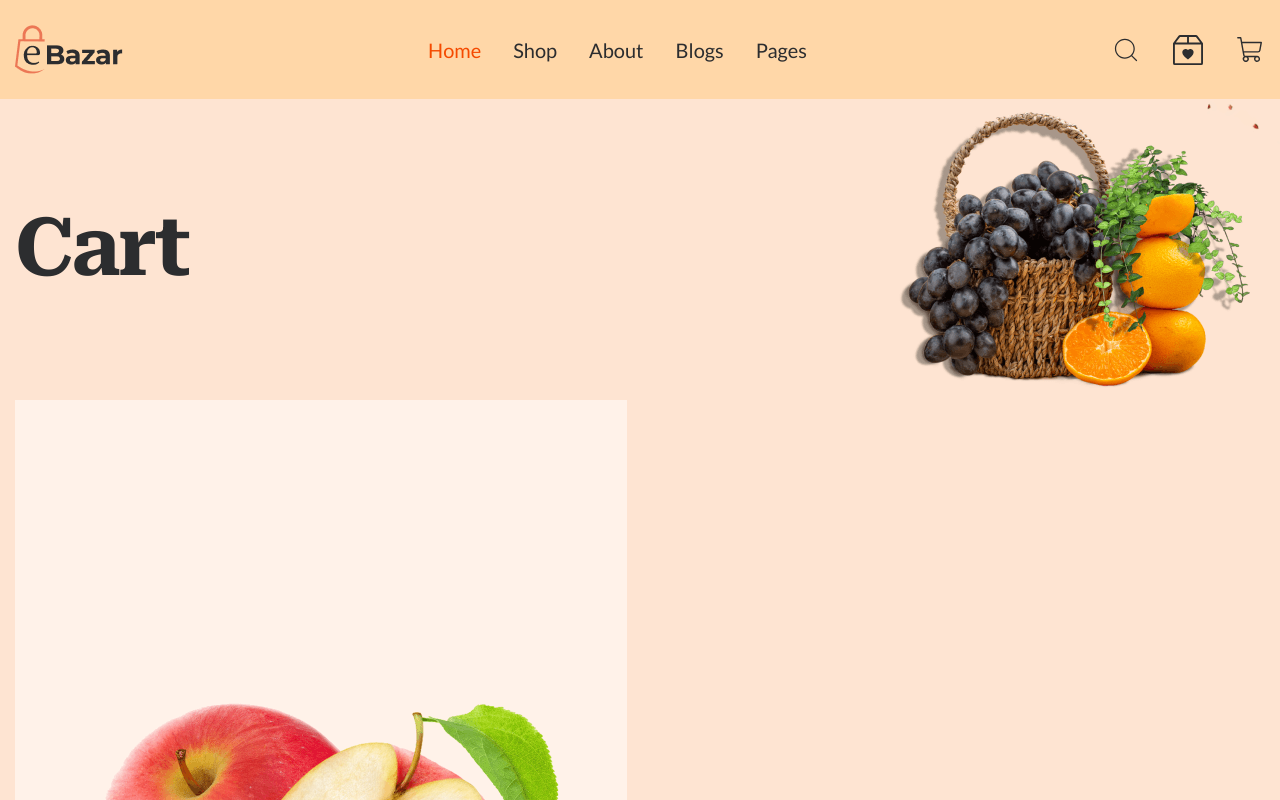
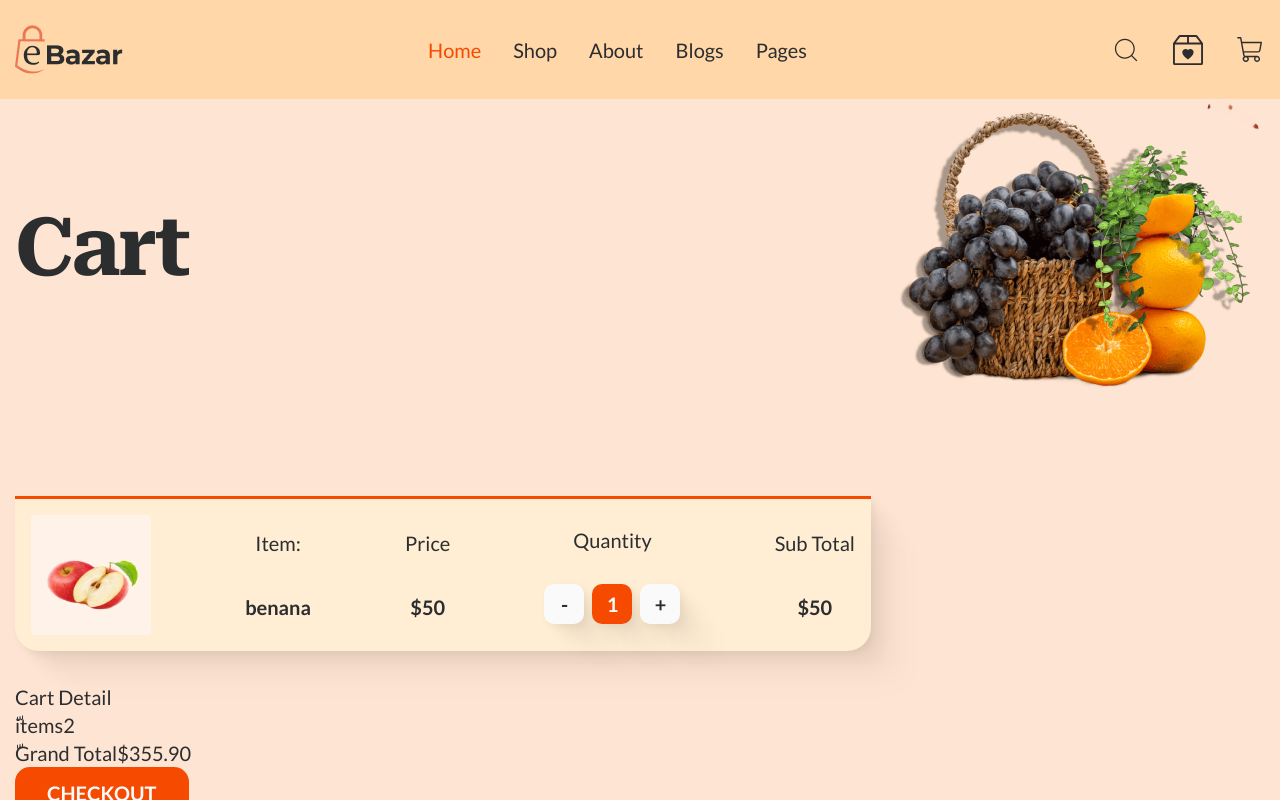
Before and after one commit to hossein1075/e-Bazar, a React (Vite) app: page /shop in a window 1280 px wide. Shown: the top 800 px of the page. Built offline with nearby package versions, Linux system fonts and the light colour scheme.

Commit message:
add css part 1 section shoping cart

```diff
--- a/src/components/Shop/ShoppingCart/ShoppingCart.jsx
+++ b/src/components/Shop/ShoppingCart/ShoppingCart.jsx
@@ -5,39 +5,39 @@ import InfoBtnOrigin from '../../main/componentsMain/BtnOrigin/InfoBtnOrigin'
 function ShoppingCart() {
     return (
         <>
-            <section>
+            <section className='text-xl mt-16 md:mt-24'>
                 <div className="container">
-                    <div>
-                        <div>
+                    <div className=''>
+                        <div className='flex flex-col sm:flex-row items-center justify-between border-t-3 border-solid border-orange-600 bg-orange-100 rounded-b-3xl shadow-sub mb-8 p-4 max-w-214'>
                             <div>
-                                <img src="/images/Products/p-1.png" alt="product" />
+                                <img src="/images/Products/p-1.png" className='size-30 rounded-sm' alt="product" />
                             </div>
-                            <div>
-                                <h5>item:</h5>
-                                <span>benana</span>
+                            <div className='flex flex-row sm:flex-col justify-around gap-2 items-center sm:h-[120px] mb-2.5 sm:mb-0 mt-5 sm:mt-0'>
+                                <h5>Item:</h5>
+                                <span className='font-bold font-Lato-Bold'>benana</span>
                             </div>
-                            <div>
-                                <h5>Price:</h5>
-                                <span>$50</span>
+                            <div className='flex flex-row w-full sm:w-auto sm:flex-col justify-between sm:justify-around gap-2 items-center sm:h-[120px] mb-2.5 sm:mb-0'>
+                                <h5>Price</h5>
+                                <span className='font-bold font-Lato-Bold'>$50</span>
                             </div>
-                            <div>
+                            <div className='flex flex-row w-full flex-wrap sm:w-auto sm:flex-col justify-between sm:justify-around gap-2 items-center sm:h-[120px] mb-2.5 sm:mb-0'>
                                 <h5>Quantity</h5>
                                 <div>
 
-                                    <ul>
-                                        <li>
+                                    <ul className='flex *:rounded-10px *:size-10 gap-2 font-bold font-Lato-Bold'>
+                                        <li className='bg-zinc-50 flexCenter shadow-sub text-xl'>
                                             <button>
                                                 -
                                             </button>
                                         </li>
 
-                                        <li>
+                                        <li className='bg-orange-600 flexCenter shadow-sub text-xl text-zinc-50'>
                                             <button>
                                                 1
                                             </button>
                                         </li>
 
-                                        <li>
+                                        <li className='bg-zinc-50 flexCenter shadow-sub text-xl'>
                                             <button>
                                                 +
                                             </button>
@@ -46,16 +46,16 @@ function ShoppingCart() {
 
                                 </div>
                             </div>
-                            <div>
+                            <div className='flex flex-row w-full sm:w-auto sm:flex-col justify-between sm:justify-around gap-2 items-center sm:h-[120px] mb-2.5 sm:mb-0'>
                                 <h5>Sub Total</h5>
-                                <span>$50</span>
+                                <span className='font-bold font-Lato-Bold'>$50</span>
                             </div>
                         </div>
                         <div>
                             <div>
                                 <h4>Cart Detail</h4>
                                 <div>ّ
-                                    <span>items:</span>
+                                    <span>items</span>
                                     <span>2</span>
                                 </div>
 
--- a/src/components/Shop/Title/ShopBanner.jsx
+++ b/src/components/Shop/Title/ShopBanner.jsx
@@ -3,7 +3,7 @@ import React from 'react'
 function ShopBanner() {
   return (
     <>
-    <section className='mt-25 pt-25 md:bg-[url(/images/Shop/banner.png)] bg-bottom bg-no-repeat bg-cover xl:h-75'>
+    <section className='mt-20 md:mt-25 pt-20 md:pt-25 md:bg-[url(/images/Shop/banner.png)] bg-bottom bg-no-repeat bg-cover xl:h-75'>
         <div className="container">
             <div>
                 <h1 className='font-bold font-RobotoSerif-Bold text-80px leading-[120%] tracking-tightest'>Cart</h1>
```
